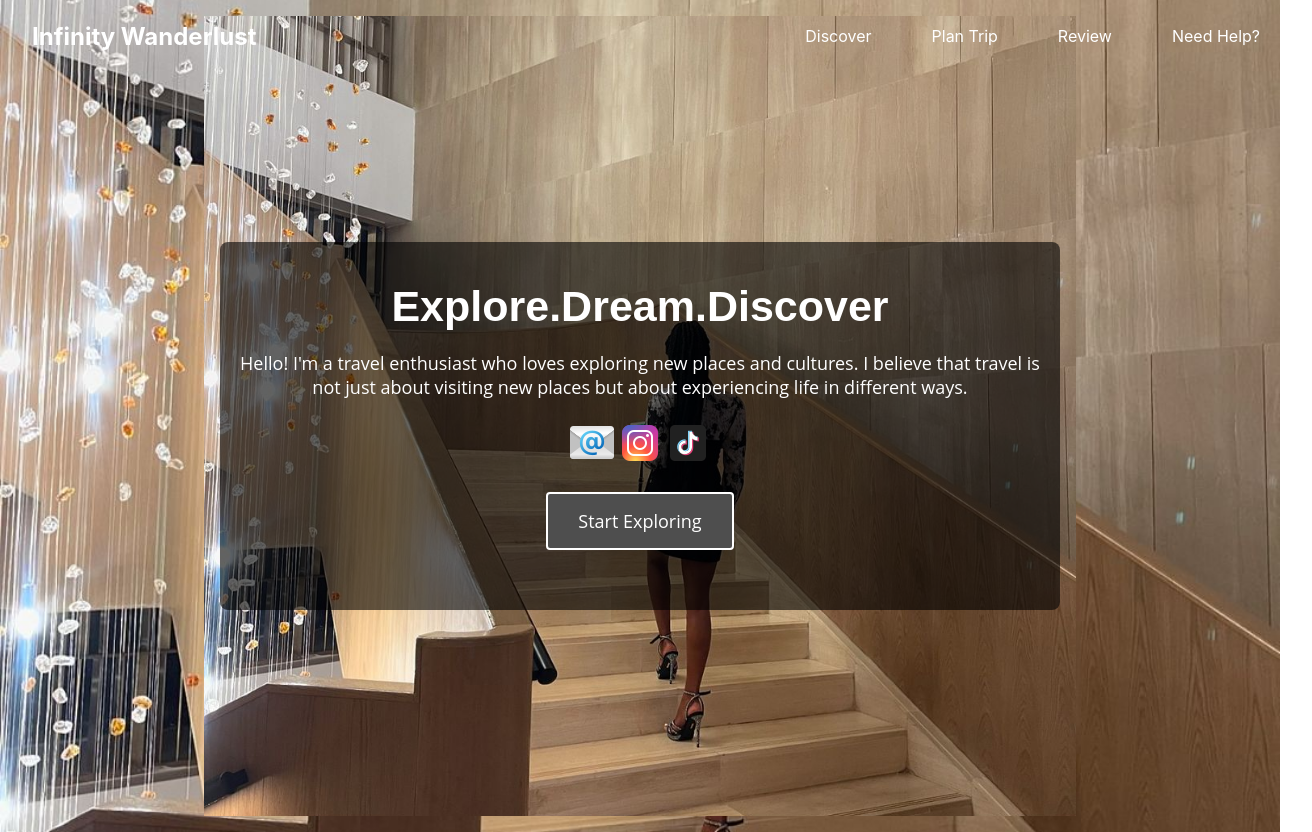
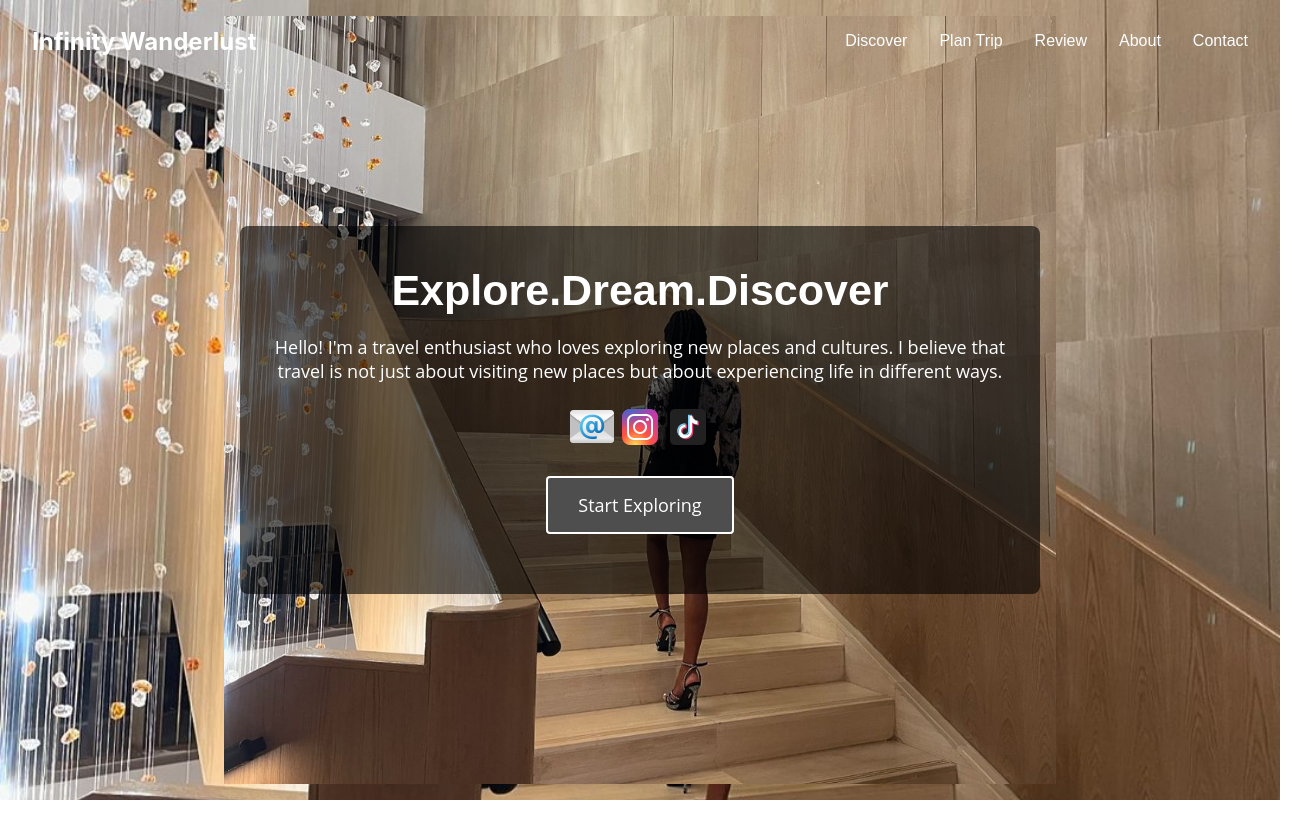
Before and after one commit to BM-Ghost/infinity-wanderlust, a React (Create React App) app: page / in a window 1280 px wide. Shown: the whole page, 1312 px wide, since content can reach past the window. After the commit the page ends 800 px from the top, so only its background shows below. Built offline with nearby package versions, Linux system fonts and the light colour scheme.

Commit message:
Home page done

```diff
--- a/src/components/Main.css
+++ b/src/components/Main.css
@@ -31,94 +31,63 @@
   margin-left: 16px; /* Add margin for spacing */
 }
 
-.menu {
+.nav-menu {
   display: flex;
-  list-style: none;
-  margin: 0;
-  padding: 0;
-  flex-grow: 1;
-  justify-content: flex-end; /* Align menu items to the right */
-  margin-right: 16px; /* Add margin for spacing */
-}
-
-.menu.active {
-  display: flex;
-  position: absolute;
-  top: 60px;
-  right: 0; /* Align dropdown to the right */
-  width: 250px;
-  background-color: #333;
-  flex-direction: column;
-}
-
-.item {
-  margin-left: 20px;
-  position: relative;
-}
-
-.nav-link {
-  color: #fff;
-  text-decoration: none;
-  cursor: pointer;
-  padding: 10px 20px;
-}
-
-.dropdown {
-  display: block;
-  position: relative;
-  padding-left: 20px; /* Add padding for indentation */
-  list-style: none;
-  padding: 10px 0;
-  margin: 0;
-  margin-top: 10px; /* Add margin to push down other links */
-  background-color: #444; /* Add background color to dropdown */
-}
-
-.dropdown-item {
-  padding: 10px 20px;
-  color: #fff;
-  text-decoration: none;
-  display: block;
-  cursor: pointer;
+  justify-content: flex-end; /* Align items to the right */
+  align-items: center;
+  gap: 20px;
 }
 
 .nav-icon {
   display: none;
   color: #fff;
   cursor: pointer;
-  margin-left: 16px; /* Add margin for spacing */
+  font-size: 24px;
+  position: absolute;
+  top: 16px;
+  left: 16px;
 }
 
-@media (max-width: 768px) {
-  .menu {
-      display: none;
-      flex-direction: column;
+.dropdown {
+  position: relative;
+  display: inline-block;
 }
 
-  .nav-icon {
-      display: block; /* Ensure hamburger menu is visible */
-      margin-left: 16px; /* Add margin for spacing */
+.dropbtn {
+  background-color: transparent;
+  color: white;
+  padding: 16px;
+  font-size: 16px;
+  border: none;
+  cursor: pointer;
 }
 
-  .menu.active {
-      display: flex;
-      position: absolute;
-      top: 60px;
-      left: 16px; /* Add padding from the left edge */
-      width: 250px;
-      background-color: #333;
-      flex-direction: column;
+.dropbtn:hover {
+  background-color: grey; /* Change background color on hover */
 }
 
-  .logo {
-      text-align: center; /* Center logo when screen is minimized */
-      flex: 1;
-      margin: 0; /* Reset margin for centering */
+.dropdown-content {
+  display: none;
+  position: absolute;
+  background-color: #f1f1f1;
+  min-width: 160px;
+  box-shadow: 0px 8px 16px 0px rgba(0,0,0,0.2);
+  z-index: 1;
 }
 
-  .item {
-      margin: 0;
+.dropdown-content a {
+  color: black;
+  padding: 12px 16px;
+  text-decoration: none;
+  display: block;
 }
+
+.dropdown-content a:hover {
+  background-color: #ddd;
+}
+
+.dropdown:hover .dropdown-content {
+  display: block;
 }
 
 .bio-section {
@@ -164,6 +133,46 @@
 }
 
 @media (max-width: 768px) {
+  .nav-menu {
+    display: none; /* Hide the menu when screen is minimized */
+  }
+
+  .nav-icon {
+    display: block; /* Show the hamburger menu */
+  }
+
+  .menu {
+    display: none;
+    flex-direction: column;
+    position: absolute;
+    top: 60px;
+    left: 16px;
+    background-color: #333;
+    padding: 10px;
+    border-radius: 8px;
+  }
+
+  .menu.active {
+    display: flex;
+  }
+
+  .menu-item {
+    color: #fff;
+    padding: 10px;
+    cursor: pointer;
+    text-decoration: none;
+  }
+
+  .menu-item:hover {
+    background-color: grey;
+  }
+
+  .logo {
+    text-align: center; /* Center logo when screen is minimized */
+    flex: 1;
+    margin: 0; /* Reset margin for centering */
+  }
+
   .bio-section {
     margin-top: 40px;
     padding: 30px 15px; /* Adjust padding for mobile view */
--- a/src/components/Main.js
+++ b/src/components/Main.js
@@ -1,11 +1,10 @@
-import React, { useState, useEffect, useRef } from 'react';
+import React, { useState, useRef, useEffect } from 'react';
 import './Main.css';
 import emailIcon from './images/email_icon.png';
 import instagramIcon from './images/instagram_icon.png';
 import tiktokIcon from './images/tiktok_icon.png';
 
 const Main = () => {
-  const [activeDropdown, setActiveDropdown] = useState(null);
   const [isMenuOpen, setIsMenuOpen] = useState(false);
   const menuRef = useRef(null);
 
@@ -14,7 +13,6 @@ const Main = () => {
   const handleClickOutside = (event) => {
     if (menuRef.current && !menuRef.current.contains(event.target)) {
       setIsMenuOpen(false);
-      setActiveDropdown(null);
     }
   };
 
@@ -25,67 +23,53 @@ const Main = () => {
     };
   }, []);
 
-  const handleLinkClick = () => {
-    setIsMenuOpen(false);
-    setActiveDropdown(null);
-  };
-
-  const handleDropdownClick = (dropdownName) => {
-    if (activeDropdown === dropdownName) {
-      setActiveDropdown(null);
-    } else {
-      setActiveDropdown(dropdownName);
-    }
-  };
-
   return (
     <div className="homepage">
       <div className="main-container">
+        <div className="logo">Infinity Wanderlust</div>
         <div className="nav-icon" onClick={toggleMenu}>
           &#9776; {/* Unicode character for hamburger icon */}
         </div>
-        <div className="logo">Infinity Wanderlust</div>
-        <ul ref={menuRef} className={`menu ${isMenuOpen ? 'active' : ''}`}>
-          <li className="item">
-            <div className="nav-link" onClick={() => handleDropdownClick('discover')}>
-              Discover
+        <div ref={menuRef} className={`menu ${isMenuOpen ? 'active' : ''}`}>
+          <div className="dropdown">
+            <button className="dropbtn">Discover</button>
+            <div className="dropdown-content">
+              <a href="#!">Travel Experiences</a>
+              <a href="#!">Places to Visit</a>
             </div>
-            {activeDropdown === 'discover' && (
-              <ul className="dropdown">
-                <li className="dropdown-item" onClick={handleLinkClick}>Travel Experiences</li>
-                <li className="dropdown-item" onClick={handleLinkClick}>Places to Visit</li>
-              </ul>
-            )}
-          </li>
-          <li className="item">
-            <div className="nav-link" onClick={() => handleDropdownClick('planTrip')}>
-              Plan Trip
+          </div>
+          <div className="dropdown">
+            <button className="dropbtn">Plan Trip</button>
+            <div className="dropdown-content">
+              <a href="#!">Itineraries</a>
+              <a href="#!">Travel Tips</a>
             </div>
-          </li>
-          <li className="item">
-            <div className="nav-link" onClick={() => handleDropdownClick('review')}>
-              Review
+          </div>
+          <div className="dropdown">
+            <button className="dropbtn">Review</button>
+            <div className="dropdown-content">
+              <a href="#!">Destination Reviews</a>
+              <a href="#!">Travel Blog</a>
             </div>
-          </li>
-          <li className="item">
-            <div className="nav-link" onClick={() => handleDropdownClick('needHelp')}>
-              Need Help?
-            </div>
-          </li>
-        </ul>
+          </div>
+          <div className="dropdown">
+            <button className="dropbtn">About</button>
+          </div>
+          <div className="dropdown">
+            <button className="dropbtn">Contact</button>
+          </div>
+        </div>
       </div>
 
       <div className="bio-section">
-        <h2 style={{ fontSize: '43px', textAlign: 'center', marginBottom: '20px' }}>Explore.Dream.Discover</h2>
-        <p style={{ textAlign: 'center', fontFamily: 'Open Sans', fontSize: '18px', marginBottom: '20px' }}>
-          Hello! I'm a travel enthusiast who loves exploring new places and cultures. I believe that travel is not just about visiting new places but about experiencing life in different ways.
+        <h2>Explore.Dream.Discover</h2>
+        <p>Hello! I'm a travel enthusiast who loves exploring new places and cultures. I believe that travel is not just about visiting new places but about experiencing life in different ways.</p>
+        <p>
+          <a href="mailto:infinitywanderlusttravels@gmail.com"><img src={emailIcon} alt="Email" /></a>
+          <a href="https://www.instagram.com/infinity_wanderlust/" target="_blank" rel="noopener noreferrer"><img src={instagramIcon} alt="Instagram" /></a>
+          <a href="https://www.tiktok.com/@infinity_wanderlust" target="_blank" rel="noopener noreferrer"><img src={tiktokIcon} alt="TikTok" /></a>
         </p>
-        <p style={{ textAlign: 'center', marginBottom: '20px' }}>
-        <a href="mailto:infinitywanderlusttravels@gmail.com"><img src={emailIcon} alt="Email" /></a>
-        <a href="https://www.instagram.com/infinity_wanderlust/" target="_blank" rel="noopener noreferrer"><img src={instagramIcon} alt="Instagram" /></a>
-        <a href="https://www.tiktok.com/@infinity_wanderlust" target="_blank" rel="noopener noreferrer"><img src={tiktokIcon} alt="TikTok" /></a>
-        </p>
-        <p style={{ textAlign: 'center', marginTop: '20px' }}>
+        <p>
           <a href="#explore-more" className="explore-more-link">Start Exploring</a>
         </p>
       </div>
--- a/src/index.css
+++ b/src/index.css
@@ -1,3 +1,9 @@
+*{
+  padding: 0;
+  margin: 0;
+  box-sizing: border-box;
+}
+
 body {
   margin: 0;
   font-family: -apple-system, BlinkMacSystemFont, 'Segoe UI', 'Roboto', 'Oxygen',
--- a/src/pages/Home.js
+++ b/src/pages/Home.js
@@ -3,18 +3,18 @@ import './Home.css';
 import Main from '../components/Main';
 
 const Home = () => {
-  const handleSearch = (location) => {
-    console.log(`Search for location: ${location}`);
+  // const handleSearch = (location) => {
+  //   console.log(`Search for location: ${location}`);
 
-  };
+  // };
 
   return (
-    <div>
+    <>
       <div className='homepage'>
       <Main />
       </div>
 
-    </div>
+    </>
   );
 };
 
```
Lines whose indentation alone changed are shown as unchanged.
